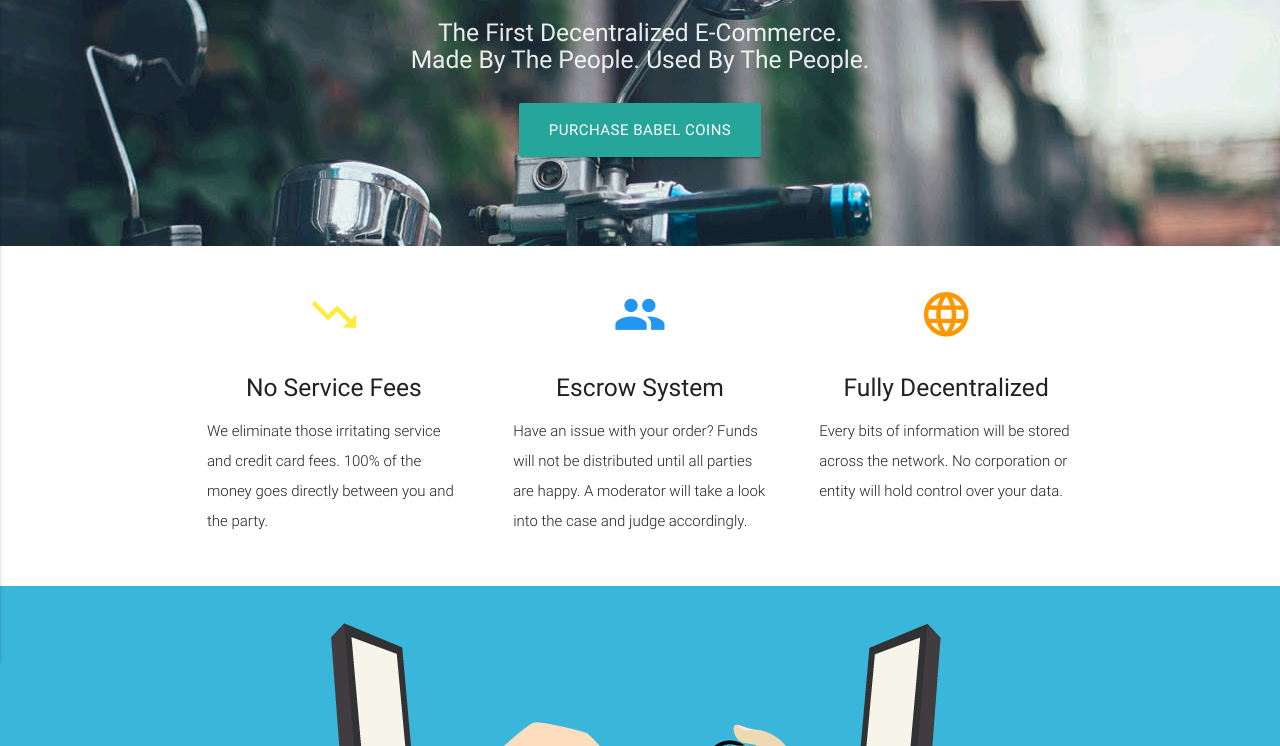
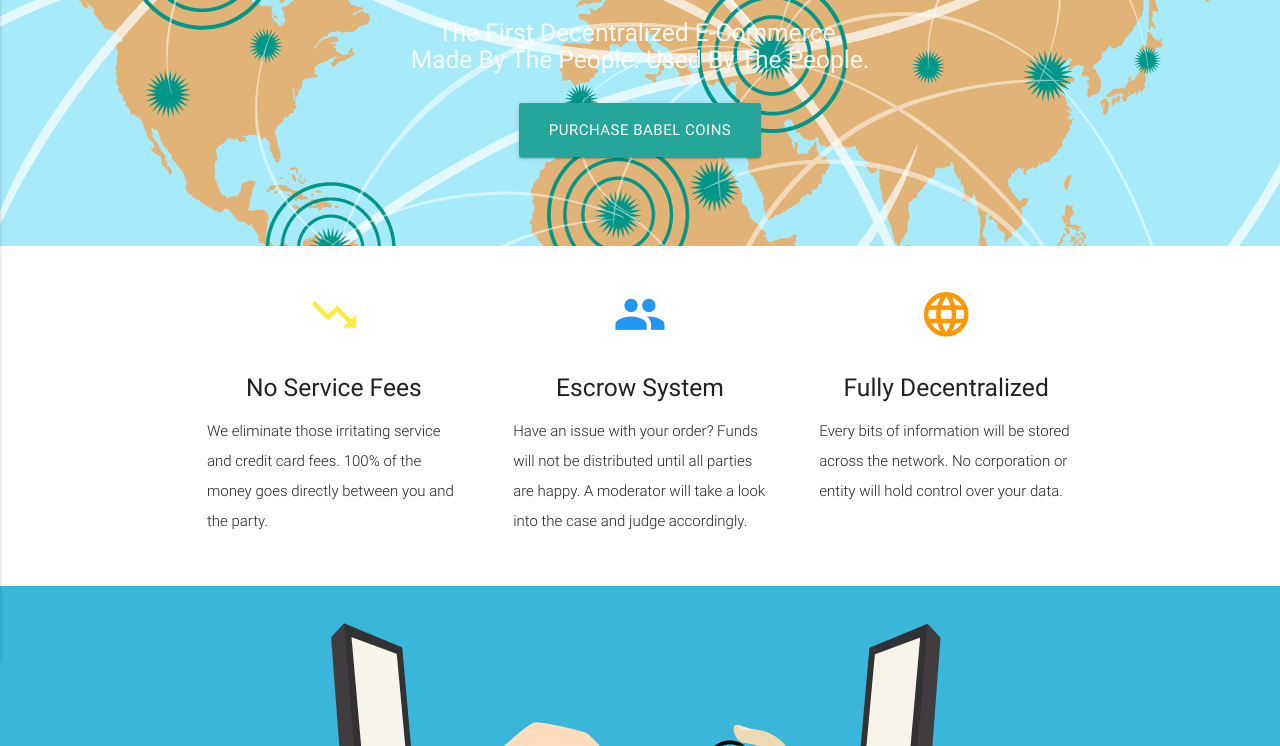
Before and after one commit to billh93/babel, a plain HTML site: page index.html in a window 1280 px wide. Shown: the part 198-944 px from the top of the page. Drawn offline with nearby package versions, Linux system fonts and the light colour scheme.

Commit message:
style: Added global_network.png to landing page.

```diff
--- a/index.html
+++ b/index.html
@@ -85,7 +85,7 @@
 
             </div>
         </div>
-        <div class="parallax"><img src="images/background1.jpg" alt="Unsplashed background img 1"></div>
+        <div class="parallax"><img src="images/global_network.png" alt="Decentralized"></div>
     </div>
 
 
```
Also changed, not shown: images/global_network.png (added), 1 other file.
